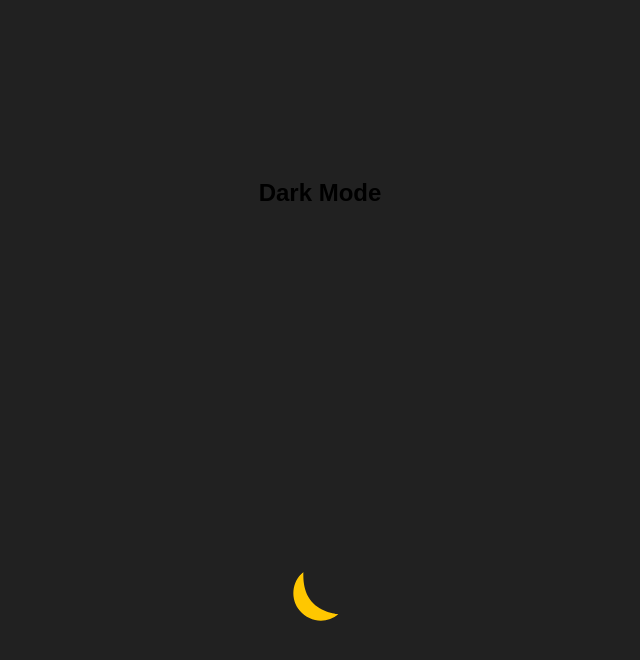
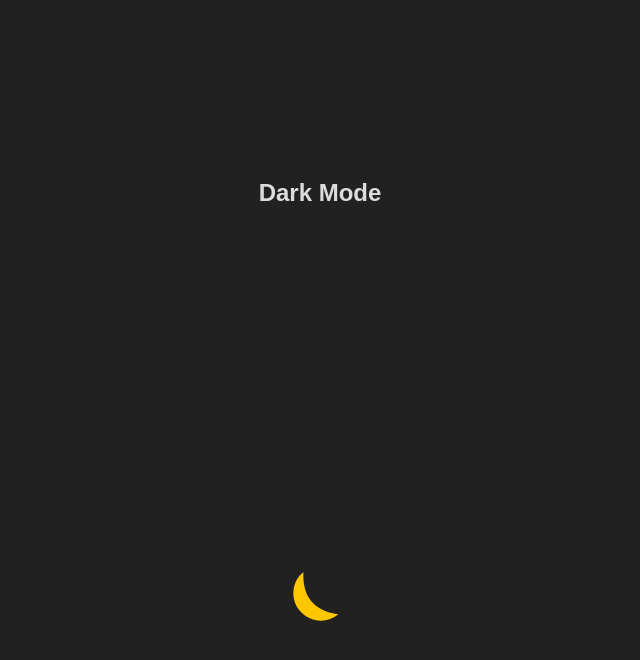
Before and after one commit to Braypolk/web-dev-exercises, a plain HTML site: page SVG Animation/index.html in a window 1280 px wide. Both pictures are taken after a click on the icon 640 px from the left and 593 px from the top of the page. Shown: the whole page, without its empty margins (320-960 px from the left). Drawn offline with Linux system fonts and the light colour scheme; animation ran at ten frames a second.

Commit message:
svg stuff

```diff
--- a/SVG Animation/app.js
+++ b/SVG Animation/app.js
@@ -14,15 +14,18 @@ darkMode.addEventListener('click', () => {
     timeline.add({
         targets: ".sun",
         d: [
-            {value: moonPath}
+            {value: toggle ? sunPath : moonPath}
         ]
     })
     .add({
         targets: "#darkMode",
-        rotate: 320
+        rotate: toggle ? 0 : 320
     }, "-=300")
     .add({
         targets: "section",
-        backgroundColor: "rgb(33,33,33)"
+        backgroundColor: toggle ? "rgb(199,199,199)" : "rgb(33,33,33)",
+        color: toggle ? "rgb(0,0,0)" : "rgb(220,220,220)"
     }, "-=700")
+
+    toggle = !toggle
 });
--- a/The Sky is Falling/src/js/canvas.js
+++ b/The Sky is Falling/src/js/canvas.js
@@ -27,7 +27,7 @@ class Star {
       y: 3
     }
     this.friction = 0.8
-    this.gravity = 1
+    this.gravity = 1.5
   }
 
   draw() {
--- a/The Sky is Falling/src/style.css
+++ b/The Sky is Falling/src/style.css
@@ -1,3 +1,14 @@
-p{
-    display: block;
+*{
+    margin: 0;
+    padding: 0;
+    box-sizing: border-box;
 }
+section{
+    position: relative;
+}
+canvas, div{
+    position: absolute;
+}
+div{
+    display: flex;
+}
```
Also changed, not shown: The Sky is Falling/src/index.html (+6 -6 lines), The Sky is Falling/dist/index.html, The Sky is Falling/dist/js/canvas.bundle.js, 1 other file.
